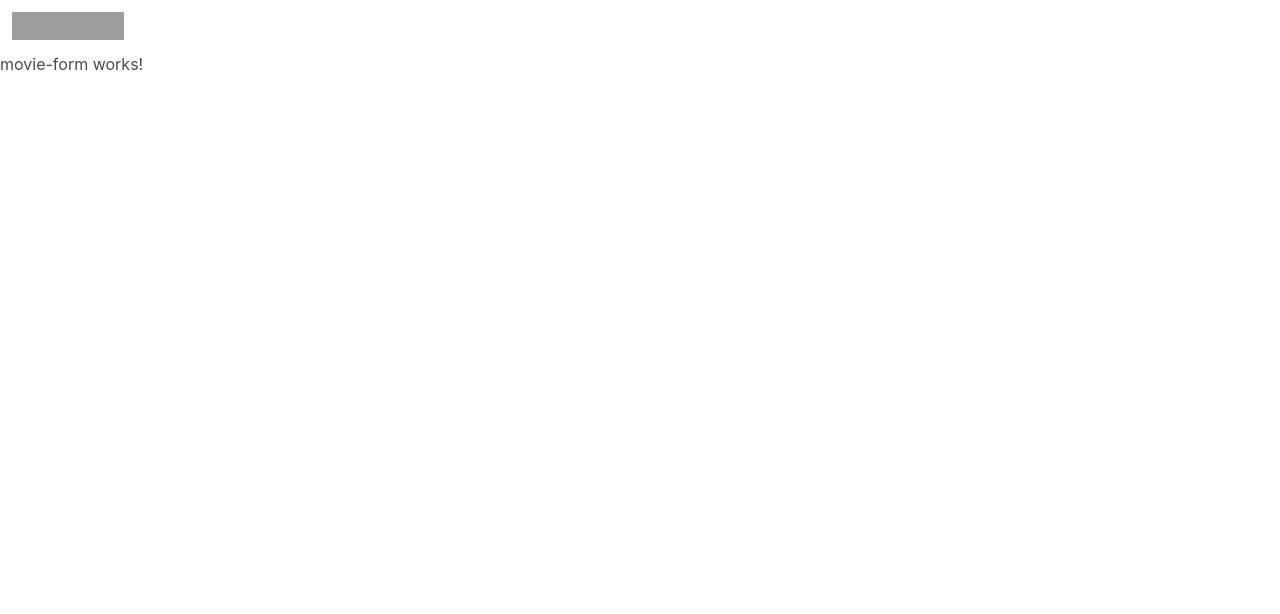
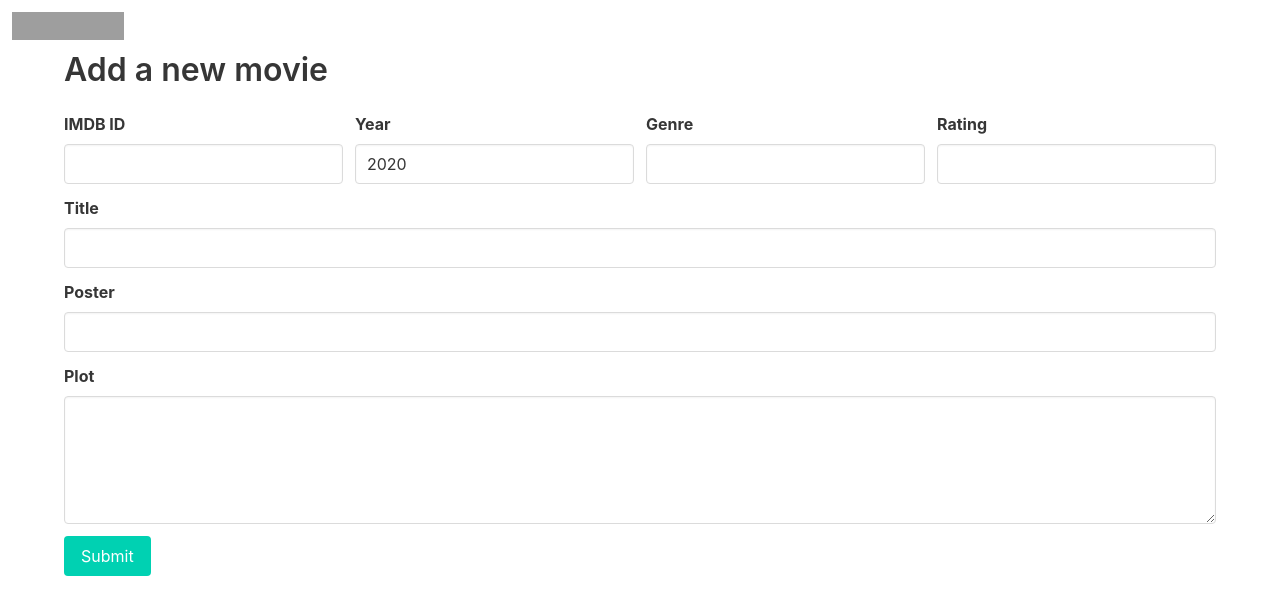
Before and after one commit to WSU-SPRING-2020/web3430-inclass-movies-ng, an Angular app: page /movies/new in a window 1280 px wide. Shown: the top 614 px of the page. Built offline with nearby package versions, Linux system fonts and the light colour scheme; grey boxes are pictures that could not be loaded.

Commit message:
After class 1/30

```diff
--- a/src/app/components/movie-form/movie-form.component.html
+++ b/src/app/components/movie-form/movie-form.component.html
@@ -1 +1,84 @@
-<p>movie-form works!</p>
+<div class="container">
+  <p class="title">Add a new movie</p>
+  <form #f="ngForm" [formGroup]="movieForm" (ngSubmit)="submitForm(f)">
+    <div class="field is-horizontal">
+      <div class="field-body">
+        <div class="field">
+          <label for="imdbID" class="label">IMDB ID</label>
+          <div class="control">
+            <input type="text" class="input" formControlName="imdbID">
+          </div>
+          <p class="help is-danger" *ngIf="f.submitted && imdbID.invalid">
+            IMDB ID is required
+          </p>
+        </div>
+        <div class="field">
+          <label for="year" class="label">Year</label>
+          <div class="control">
+            <input type="number" class="input" formControlName="year">
+          </div>
+          <p class="help is-danger" *ngIf="f.submitted && year.invalid">
+            Year is required
+          </p>
+        </div>
+
+        <div class="field">
+          <label for="genre" class="label">Genre</label>
+          <div class="control">
+            <input type="text" class="input" formControlName="genre">
+          </div>
+          <p class="help is-danger" *ngIf="f.submitted && genre.invalid">
+            Genre is required
+          </p>
+        </div>
+
+        <div class="field">
+          <label for="rating" class="label">Rating</label>
+          <div class="control">
+            <input type="text" class="input" formControlName="rating">
+          </div>
+          <p class="help is-danger" *ngIf="f.submitted && rating.invalid">
+            Rating must be between 0.0 and 10.0.
+          </p>
+        </div>
+      </div>
+    </div>
+
+    <div class="field">
+      <label for="title" class="label">Title</label>
+      <div class="control">
+        <input type="text" class="input" formControlName="title">
+      </div>
+      <p class="help is-danger" *ngIf="f.submitted && title.invalid">
+        Title is required
+      </p>
+    </div>
+
+    <div class="field">
+      <label for="poster" class="label">Poster</label>
+      <div class="control">
+        <input type="url" class="input" formControlName="poster">
+      </div>
+      <p class="help is-danger" *ngIf="f.submitted && poster.invalid">
+        Poster is required and must be a valid image url.
+      </p>
+    </div>
+
+    <div class="field">
+      <label for="plot" class="label">Plot</label>
+      <div class="control">
+        <textarea class="textarea" formControlName="plot"></textarea>
+      </div>
+      <p class="help is-danger" *ngIf="f.submitted && plot.invalid">
+        Plot is required
+      </p>
+    </div>
+
+    <div class="field">
+      <div class="control">
+        <button class="button is-primary">Submit</button>
+      </div>
+    </div>
+  </form>
+
+</div>
--- a/src/app/components/movie-form/movie-form.component.ts
+++ b/src/app/components/movie-form/movie-form.component.ts
@@ -1,7 +1,7 @@
 import { Component, OnInit } from '@angular/core';
 import { ActivatedRoute } from '@angular/router';
 import { MovieService } from 'src/app/services/movie.service';
-import { FormBuilder, FormGroup, Validators } from '@angular/forms';
+import { FormBuilder, FormGroup, Validators, NgForm } from '@angular/forms';
 
 @Component({
   selector: 'app-movie-form',
@@ -20,7 +20,38 @@ export class MovieFormComponent implements OnInit {
       id: [null],
       title: [null, Validators.required],
       year: [2020, [Validators.required, Validators.min(1900), Validators.max(2020)]],
+      rated: [null, Validators.required],
+      genre: [null, Validators.required],
+      plot: [null, Validators.required],
+      poster: [null, [Validators.required, Validators.pattern(/https?:\/\/.+(svg|jpg|png|gif)/)]],
+      rating: [null, Validators.pattern(/^1?\d(\.\d\d)?$/)],
+      votes: [0, Validators.pattern(/^\d+$/)],
+      imdbID: [null, Validators.required]
     })
+
+    this.isEdit = !!this.route.snapshot.params['id']
+    if(this.isEdit){
+      this.movieService.getMovie(this.route.snapshot.params['id']).subscribe(
+        m => this.movieForm.patchValue(m)
+      )
+    }
+  }
+
+
+  get title() { return this.movieForm.get('title') }
+  get year() { return this.movieForm.get('year') }
+  get rated() { return this.movieForm.get('rated') }
+  get genre() { return this.movieForm.get('genre') }
+  get plot() { return this.movieForm.get('plot') }
+  get poster() { return this.movieForm.get('poster') }
+  get rating() { return this.movieForm.get('rating') }
+  get votes() { return this.movieForm.get('votes') }
+  get imdbID() { return this.movieForm.get('imdbID') }
+
+  submitForm(f : NgForm){
+    if(f.valid){
+
+    }
   }
 
 }
```
